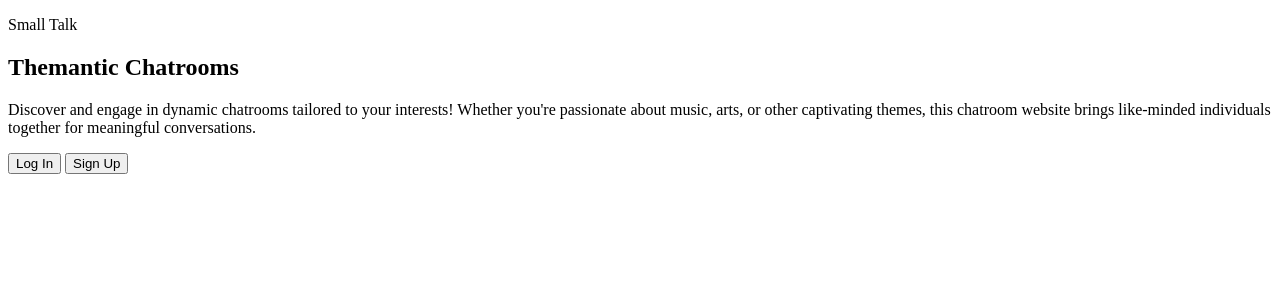
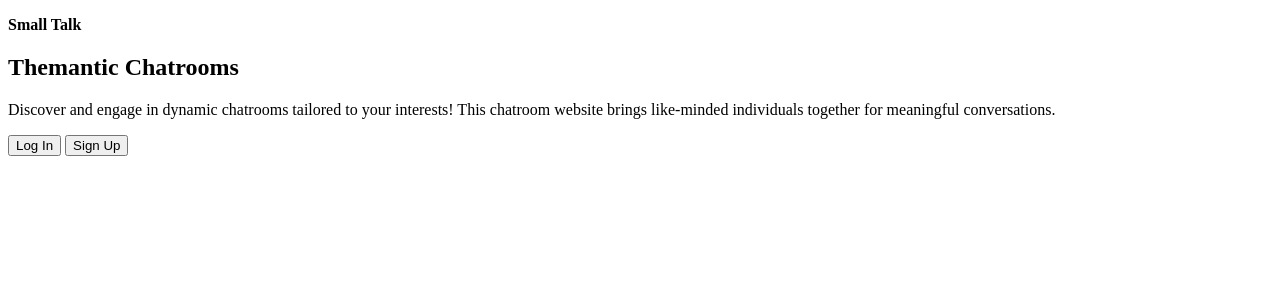
Before and after one commit to leTabs/Thematic-Chat-Rooms, a Flask app: page / in a window 1280 px wide. Shown: the top 300 px of the page. Run offline with Flask 3, Linux system fonts and the light colour scheme; the visitor is signed in with stand-in values (Sample User, id 1); some libraries are stand-ins or nearby versions.

Commit message:
Update index.html

```diff
--- a/templates/index.html
+++ b/templates/index.html
@@ -1,19 +1,19 @@
 <!-- {% block title %}Small Talk Themantic Chat Rooms{% endblock %} -->
 {% extends 'base.html' %} {% block content %}
 <section>
-    <nav>
-        <p>Small Talk</p>
-
+    <nav class="index-nav">
+        <p><b>Small Talk</b></p>
     </nav>
     <main>
+        <div class="intro">
             <h2>Themantic Chatrooms</h2>
             <p>Discover and engage in dynamic chatrooms tailored to your interests!
-            Whether you're passionate about music, arts, or other captivating themes,
-            this chatroom website brings like-minded individuals together for meaningful conversations.</p>
-        <div>
+                This chatroom website brings like-minded individuals together for meaningful conversations.
+            </p>
+        </div>
+        <div class="index-buttons">
             <button type="button" id="logInButton">Log In</button>
             <button type="button" id="signUpButton">Sign Up</button>
-
         </div>
     </main>
     </section>
```
Lines whose indentation alone changed are shown as unchanged.
